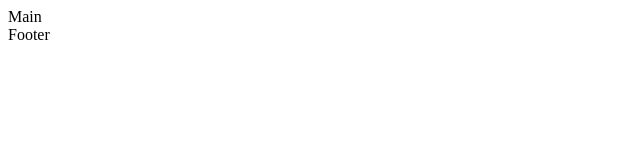
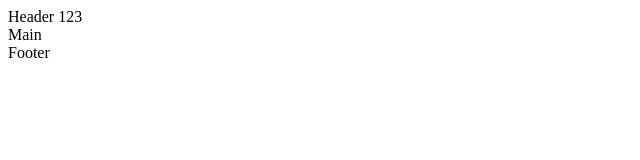
Before and after one commit to mykyta-mitin/my-project, a plain HTML site: page index.html in a window 1280 px wide. Shown: the whole page, without its empty margins (0-640 px from the left). Drawn offline with Linux system fonts and the light colour scheme.

Commit message:
Update index.html

```diff
--- a/index.html
+++ b/index.html
@@ -7,7 +7,7 @@
 </head>
 <body>
 
-  <header></header>
+  <header>Header 123</header>
   <main>Main</main>
   <footer>Footer</footer>
 </body>
```
